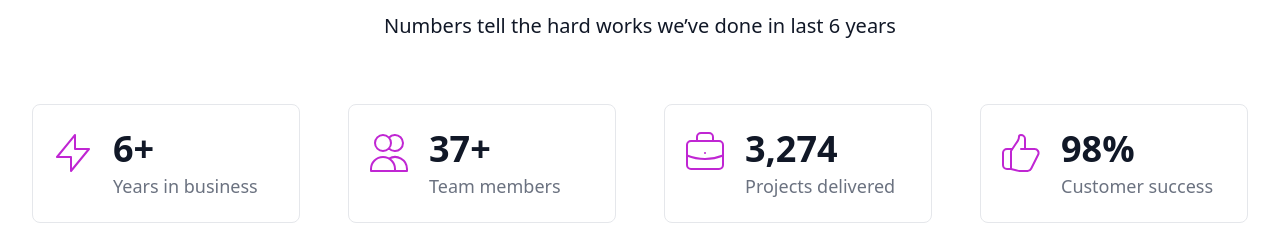
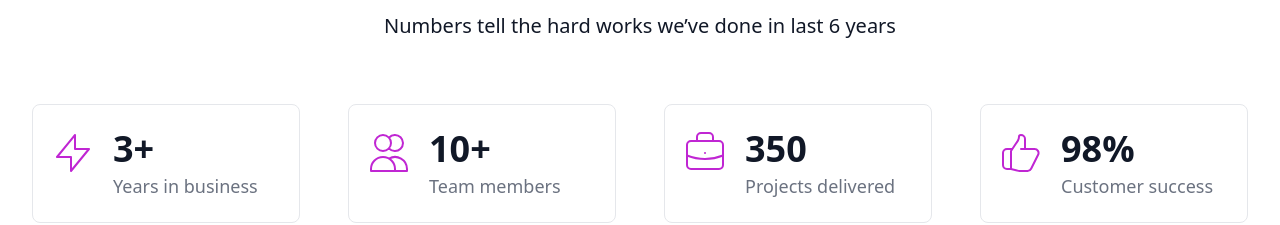
Before and after one commit to Gagandatt/layout, a plain HTML site: page index.html in a window 1280 px wide. Shown: the part 880-1105 px from the top of the page. Drawn offline with nearby package versions, Linux system fonts and the light colour scheme.

Commit message:
Update index.html

```diff
--- a/index.html
+++ b/index.html
@@ -194,7 +194,7 @@
                                     d="M13 10V3L4 14h7v7l9-11h-7z" />
                             </svg>
                             <div class="ml-4">
-                                <h4 class="text-4xl font-bold text-gray-900">6+</h4>
+                                <h4 class="text-4xl font-bold text-gray-900">3+</h4>
                                 <p class="mt-1.5 text-lg font-medium leading-tight text-gray-500">Years in business</p>
                             </div>
                         </div>
@@ -210,7 +210,7 @@
                                     d="M12 4.354a4 4 0 110 5.292M15 21H3v-1a6 6 0 0112 0v1zm0 0h6v-1a6 6 0 00-9-5.197M13 7a4 4 0 11-8 0 4 4 0 018 0z" />
                             </svg>
                             <div class="ml-4">
-                                <h4 class="text-4xl font-bold text-gray-900">37+</h4>
+                                <h4 class="text-4xl font-bold text-gray-900">10+</h4>
                                 <p class="mt-1.5 text-lg font-medium leading-tight text-gray-500">Team members</p>
                             </div>
                         </div>
@@ -226,7 +226,7 @@
                                     d="M21 13.255A23.931 23.931 0 0112 15c-3.183 0-6.22-.62-9-1.745M16 6V4a2 2 0 00-2-2h-4a2 2 0 00-2 2v2m4 6h.01M5 20h14a2 2 0 002-2V8a2 2 0 00-2-2H5a2 2 0 00-2 2v10a2 2 0 002 2z" />
                             </svg>
                             <div class="ml-4">
-                                <h4 class="text-4xl font-bold text-gray-900">3,274</h4>
+                                <h4 class="text-4xl font-bold text-gray-900">350</h4>
                                 <p class="mt-1.5 text-lg font-medium leading-tight text-gray-500">Projects delivered</p>
                             </div>
                         </div>
```
